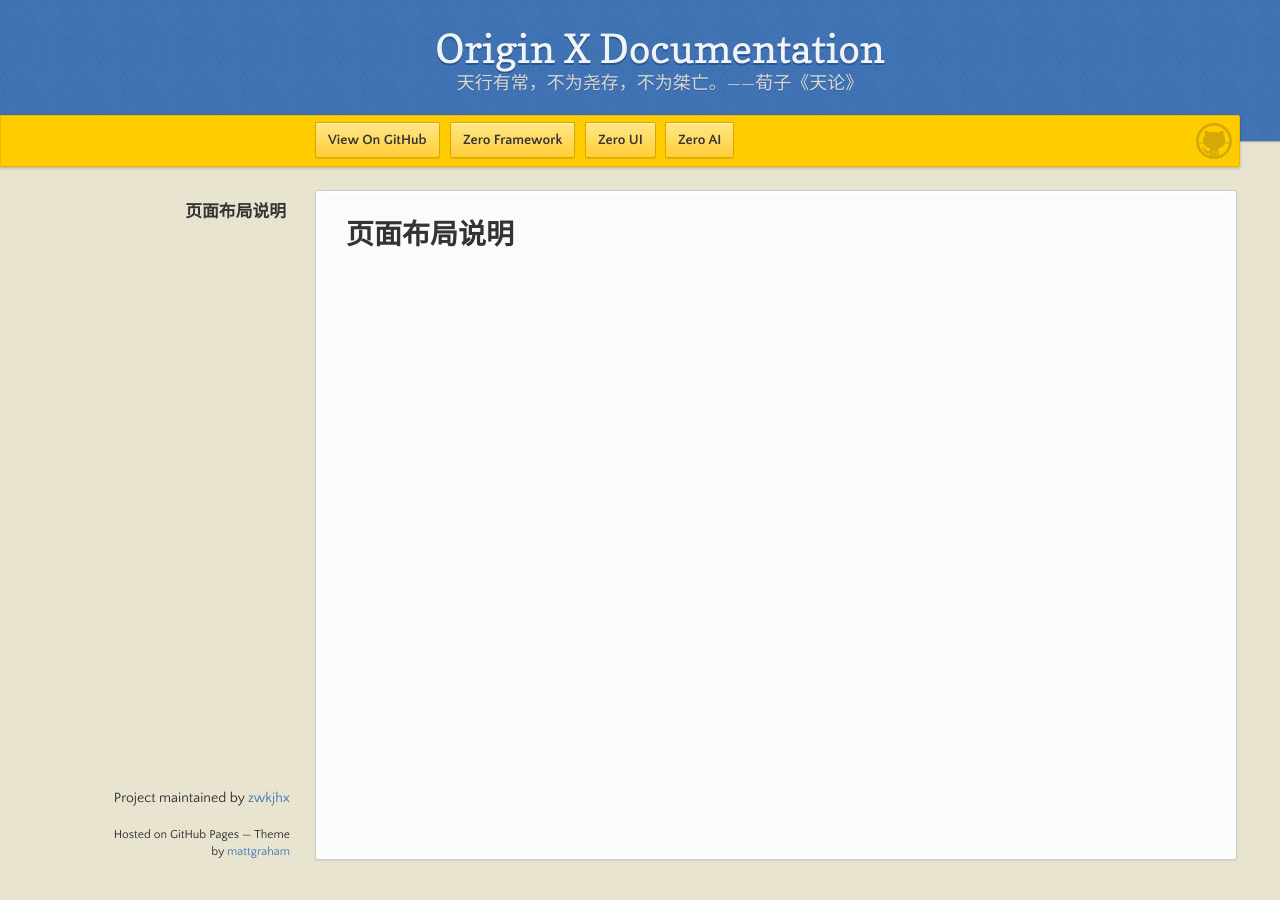
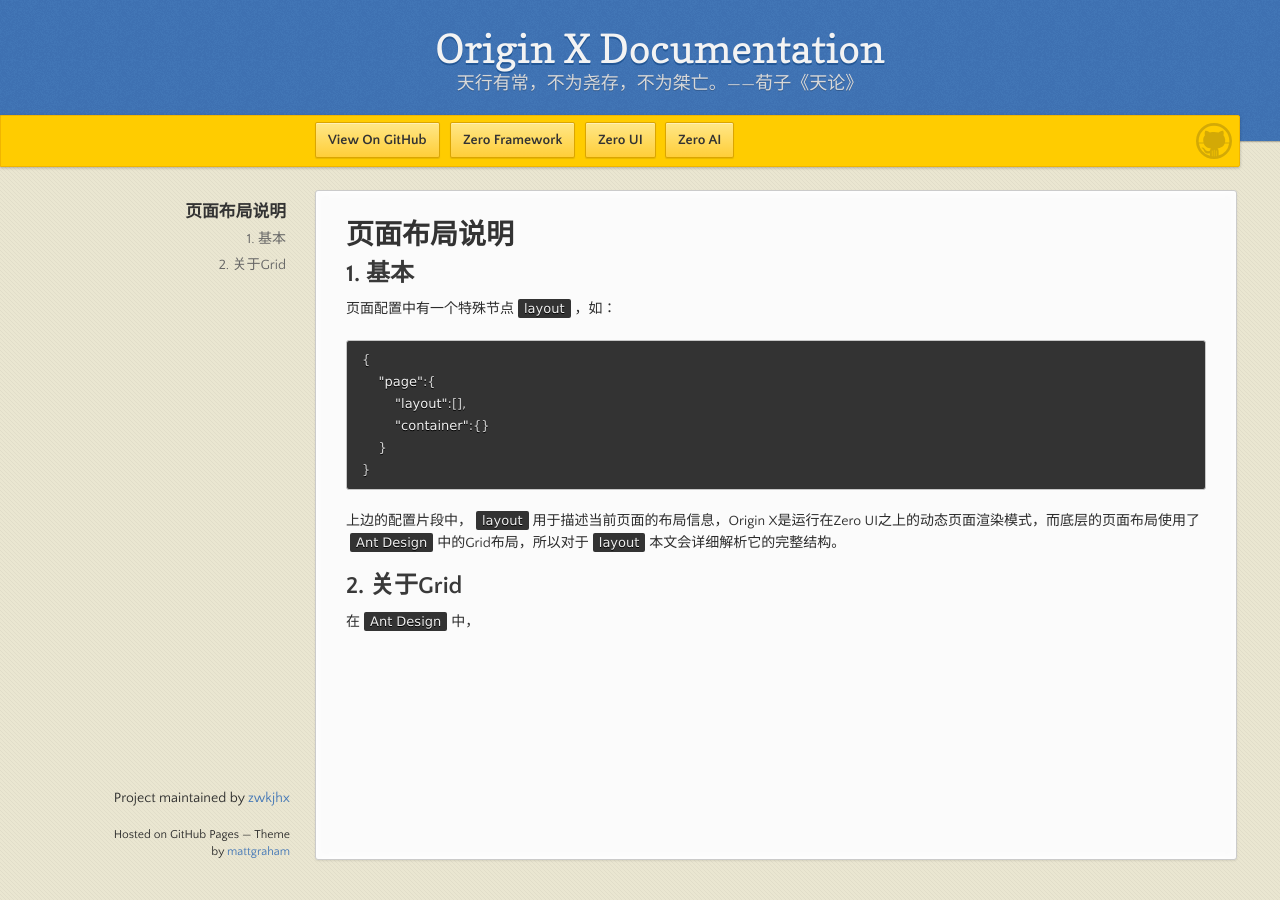
Before and after one commit to zwkjhx/ox-doc, a Jekyll site: the page built from specification/3-origin-xgui-fan/spo-004-ye-mian-bu-ju-shuo-ming.md, in a window 1280 px wide. Built offline with Jekyll 4.4.1, drawn with Linux system fonts in a browser that asks for light colours; our own code applies the rules of GitHub Pages for plain Markdown files.

Commit message:
Updates specification/3-origin-xgui-fan/spo-004-ye-mian-bu-ju-shuo-ming.md
Auto commit by GitBook Editor

````diff
--- a/specification/3-origin-xgui-fan/spo-004-ye-mian-bu-ju-shuo-ming.md
+++ b/specification/3-origin-xgui-fan/spo-004-ye-mian-bu-ju-shuo-ming.md
@@ -1 +1,20 @@
 # 页面布局说明
+
+## 1. 基本
+
+页面配置中有一个特殊节点`layout`，如：
+
+```json
+{
+    "page":{
+        "layout":[],
+        "container":{}
+    }
+}
+```
+
+上边的配置片段中，`layout`用于描述当前页面的布局信息，Origin X是运行在Zero UI之上的动态页面渲染模式，而底层的页面布局使用了`Ant Design`中的Grid布局，所以对于`layout`本文会详细解析它的完整结构。
+
+## 2. 关于Grid
+
+在`Ant Design`中，
````
